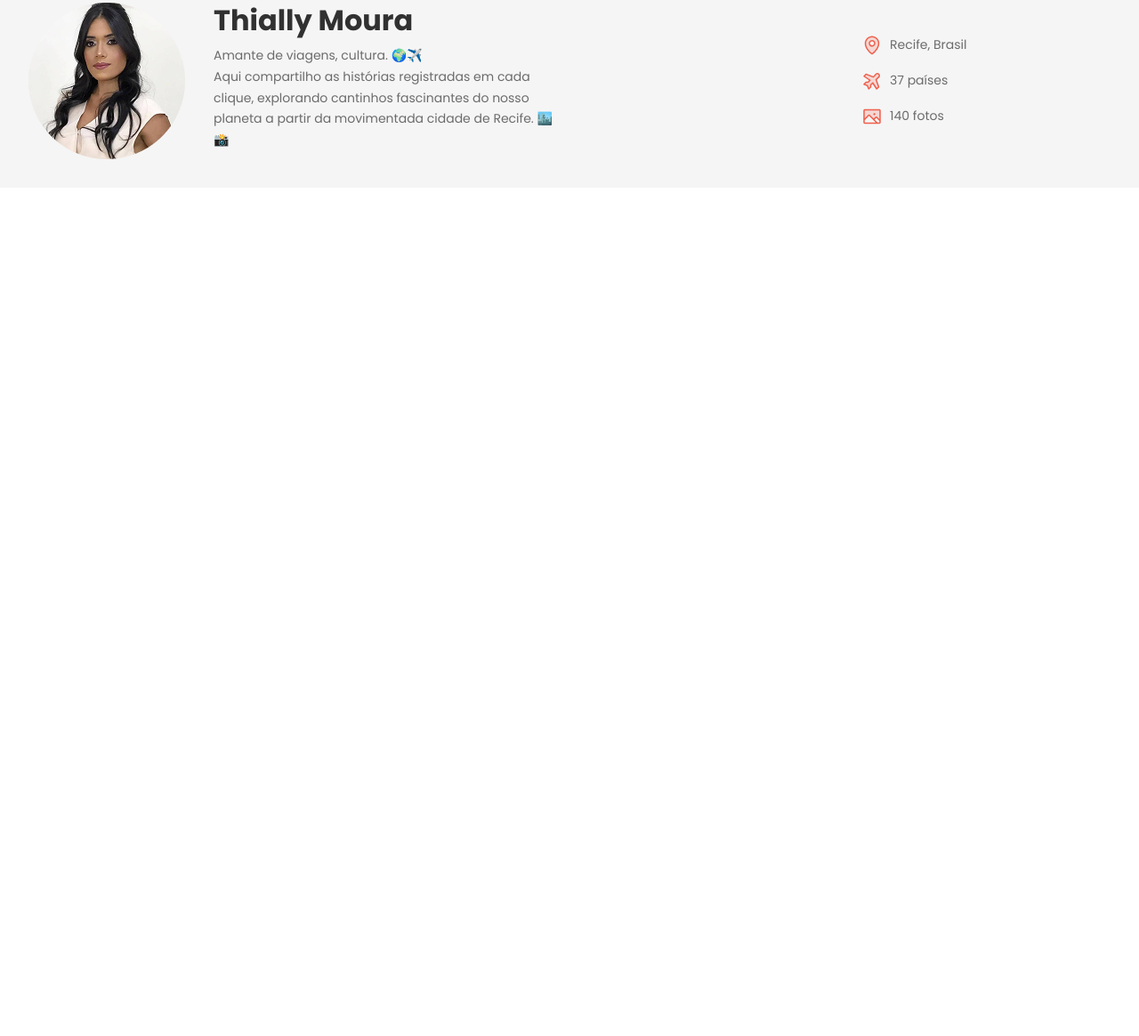
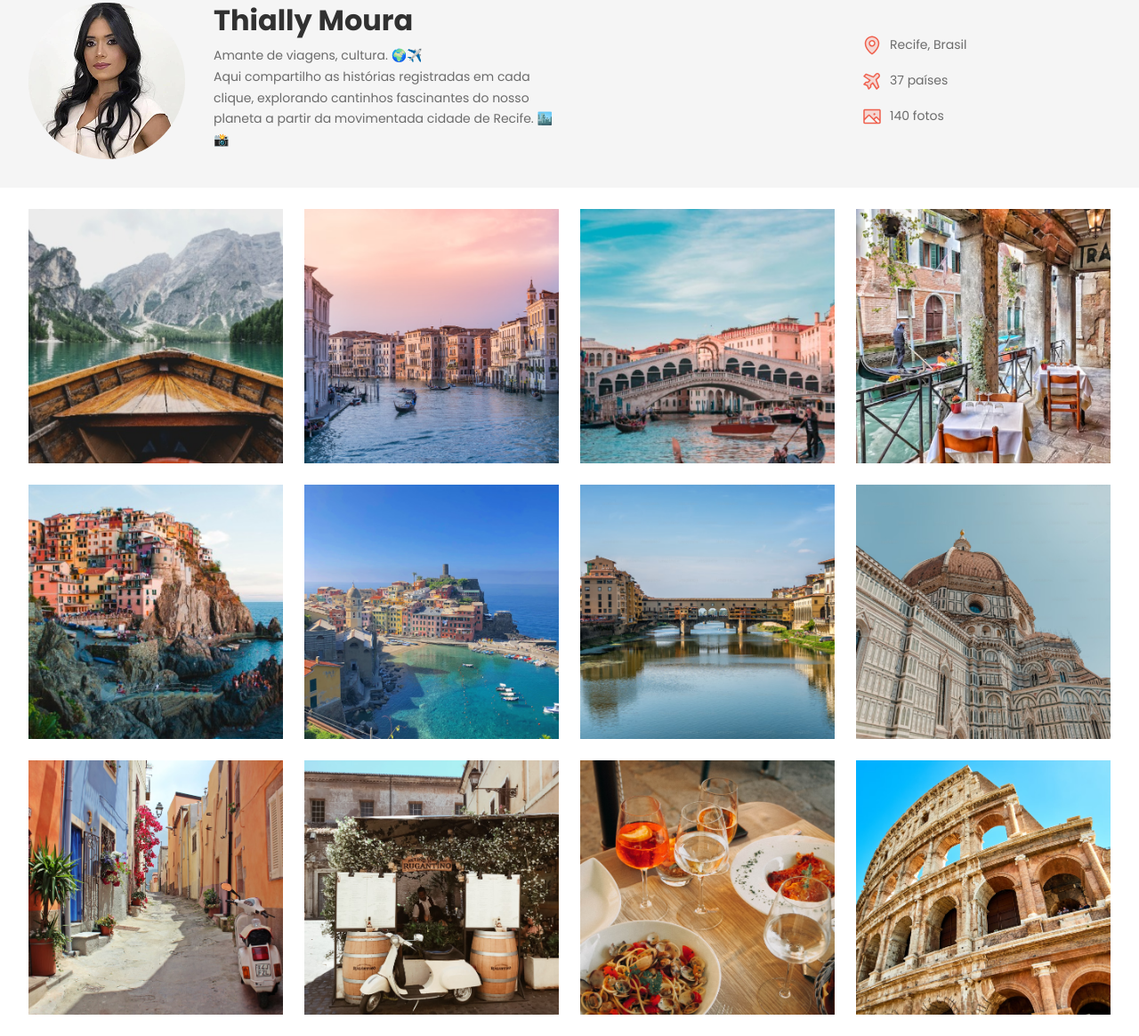
Before and after one commit to thiallymoura/travelgram-project, a plain HTML site: page index.html in a window 1280 px wide. Shown: the part 132-1297 px from the top of the page at 89% size. Before the commit the page ends 800 px from the top, so only its background shows below. Drawn offline with Linux system fonts and the light colour scheme.

Commit message:
feat: add main gallery

```diff
--- a/index.html
+++ b/index.html
@@ -65,6 +65,22 @@
         </header>
     </div>
 
+    <main class="container">
+        <img src="./assets/imagens/Image 01.png" alt="imagem de viagem">
+        <img src="./assets/imagens/Image 02.png" alt="imagem de viagem">
+        <img src="./assets/imagens/Image 03.png" alt="imagem de viagem">
+        <img src="./assets/imagens/Image 04.png" alt="imagem de viagem">
+        <img src="./assets/imagens/Image 05.png" alt="imagem de viagem">
+        <img src="./assets/imagens/Image 06.png" alt="imagem de viagem">
+        <img src="./assets/imagens/Image 07.png" alt="imagem de viagem">
+        <img src="./assets/imagens/Image 08.png" alt="imagem de viagem">
+        <img src="./assets/imagens/Image 09.png" alt="imagem de viagem">
+        <img src="./assets/imagens/Image 10.png" alt="imagem de viagem">
+        <img src="./assets/imagens/Image 11.png" alt="imagem de viagem">
+        <img src="./assets/imagens/Image 12.png" alt="imagem de viagem">
+
+    </main>
+
 </body>
 
 </html>
--- a/styles/index.css
+++ b/styles/index.css
@@ -1,3 +1,4 @@
 @import url(global.css);
 @import url(nav.css);
 @import url(header.css);
+@import url(main.css);
--- /dev/null
+++ b/styles/main.css
@@ -0,0 +1,12 @@
+main {
+    display: flex;
+    flex-wrap: wrap;
+    gap: 24px;
+    padding-block: 24px;
+}
+
+main img {
+    width: 286px;
+    height: 286px;
+    object-fit: cover;
+}
```
